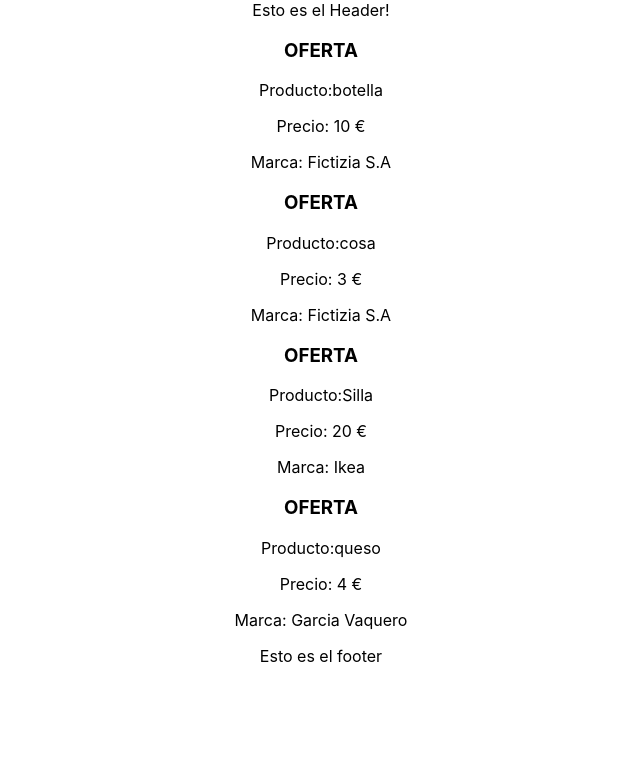
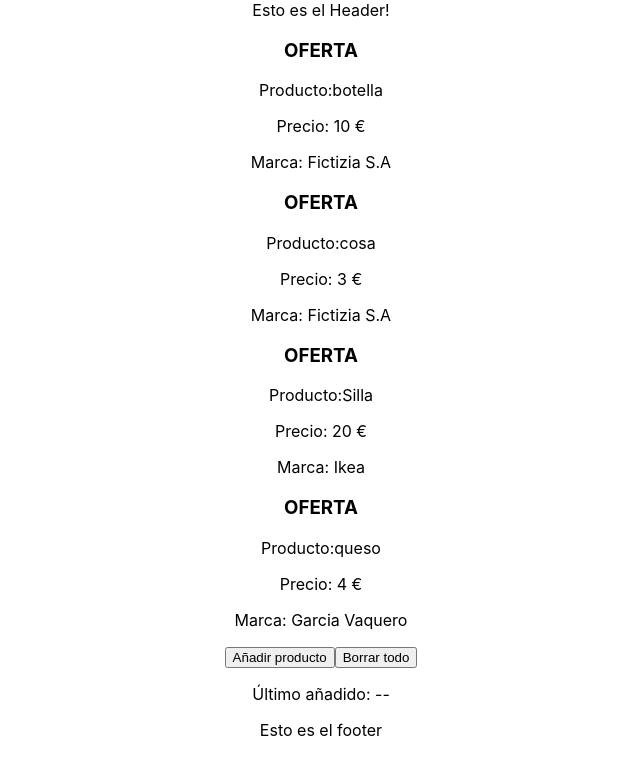
Before and after one commit to alejandroereyesb/appguay, a React (Create React App) app: page / in a window 1280 px wide. Shown: the top 774 px of the page, without its empty margins (319-959 px from the left). Built offline with nearby package versions, Linux system fonts and the light colour scheme.

Commit message:
add/state

```diff
--- a/src/components/Product/Product.js
+++ b/src/components/Product/Product.js
@@ -9,7 +9,6 @@ export default class Product extends Component {
              brand:"Fictizia S.A"
         }
     }
-
 
     render() {
 
--- a/src/components/Products/Products.js
+++ b/src/components/Products/Products.js
@@ -1,21 +1,49 @@
 import React, { Component } from 'react'
 import Product from '../Product/Product'
+import data from '../../data.json'
+
 
 export default class Products extends Component {
 
+
+    constructor(props) {
+        super(props)
+
+        this.state = {
+            name:"--",
+            products:data // [{},{},{},{},.....{}.....{}]
+        }
+    }
+
+    renderProducts = () =>
+        this.state.products.map((product,i)=> <Product details={product} key={i}/>)
+
+    addProduct = () => {
+        let name = prompt("Introduce nombre de producto")
+        let price = prompt("Introduce precio")
+
+        let product = {name,price}; // Nuevo JSON
+
+        this.setState({name})
+        this.setState({products:[...this.state.products,product]})
+
+        alert(`Producto añadido: ${name}. Precio: ${price} €`)
+    }
+
+
+    removeAllProducts = () => this.setState({name:"--",products:[]})
+
+
+
     render() {
-        // Viene de un "fetch".....
-        let data = [{name:"botella", price:"10"},
-                    {name:"cosa", price:"3"},
-                    {name:"Silla", price:"20", brand:"Ikea"},
-                    {name:"queso", price:"4", brand:"Garcia Vaquero"}]
-
         return (
             <article>
-                <Product details={data[0]}/>
-                <Product details={data[1]}/>
-                <Product details={data[2]}/>
-                <Product details={data[3]}/>
+                {this.renderProducts()}
+
+                <button onClick={this.addProduct}>Añadir producto</button>
+                <button onClick={this.removeAllProducts}>Borrar todo</button>
+                <p>Último añadido: {this.state.name}</p>
+
             </article>
         )
     }
--- /dev/null
+++ b/src/data.json
@@ -0,0 +1,10 @@
+[
+    {"name": "botella", "price": "10"
+    },
+    {"name": "cosa", "price": "3"
+    },
+    {"name": "Silla", "price": "20", "brand": "Ikea"
+    },
+    {"name": "queso", "price": "4", "brand": "Garcia Vaquero"
+    }
+]
```
